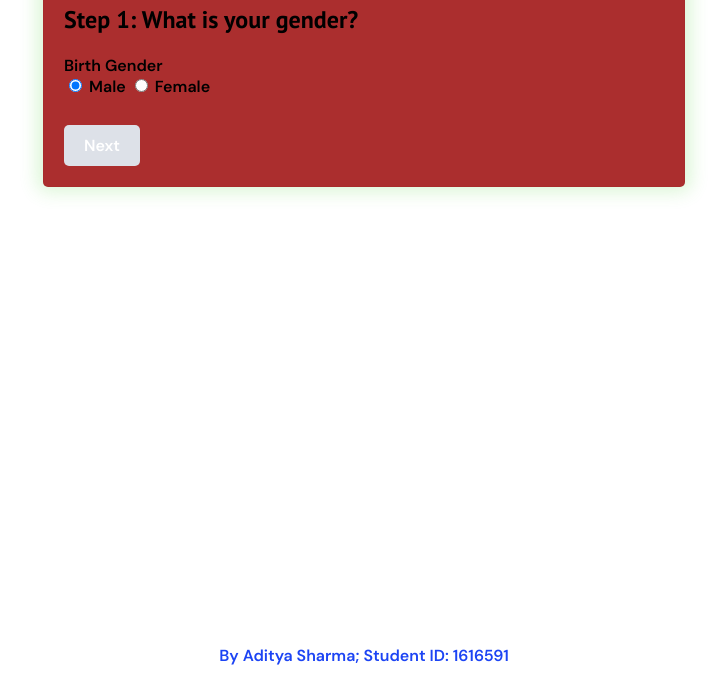
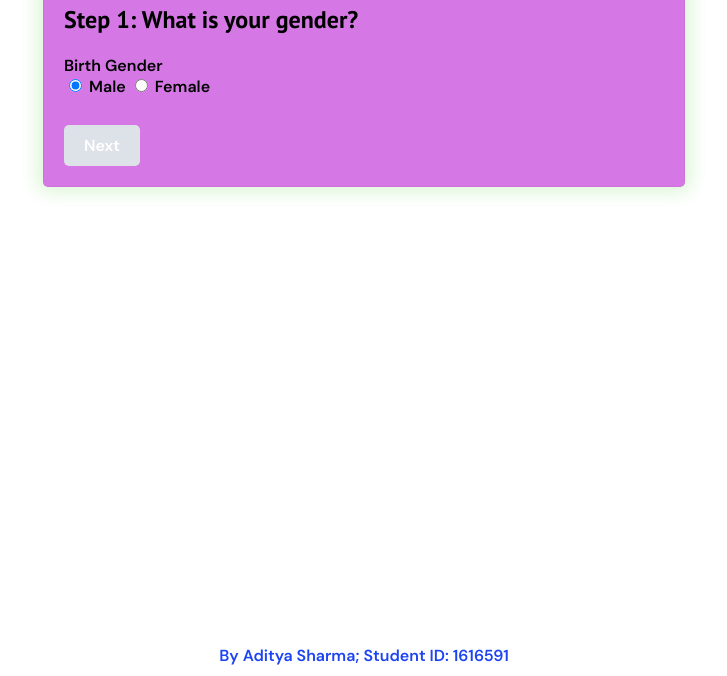
Before and after one commit to addysha/Framingham-RiskScore, a plain HTML site: page index.html in a window 1280 px wide. Shown: the part 124-800 px from the top of the page, without its empty margins (276-1003 px from the left). Drawn offline with Linux system fonts and the light colour scheme.

Commit message:
changed bg

```diff
--- a/css/style.css
+++ b/css/style.css
@@ -21,7 +21,7 @@
   max-width: 600px;
   margin: 0 auto;
   padding: 20px;
-  background-color: rgb(171, 46, 46);
+  background-color: rgb(213, 120, 229);
   border: 1px solid #5822220e;
   border-radius: 5px;
   box-shadow: -0px -1px 18px 6px rgba(76, 208, 52, 0.2);
```
